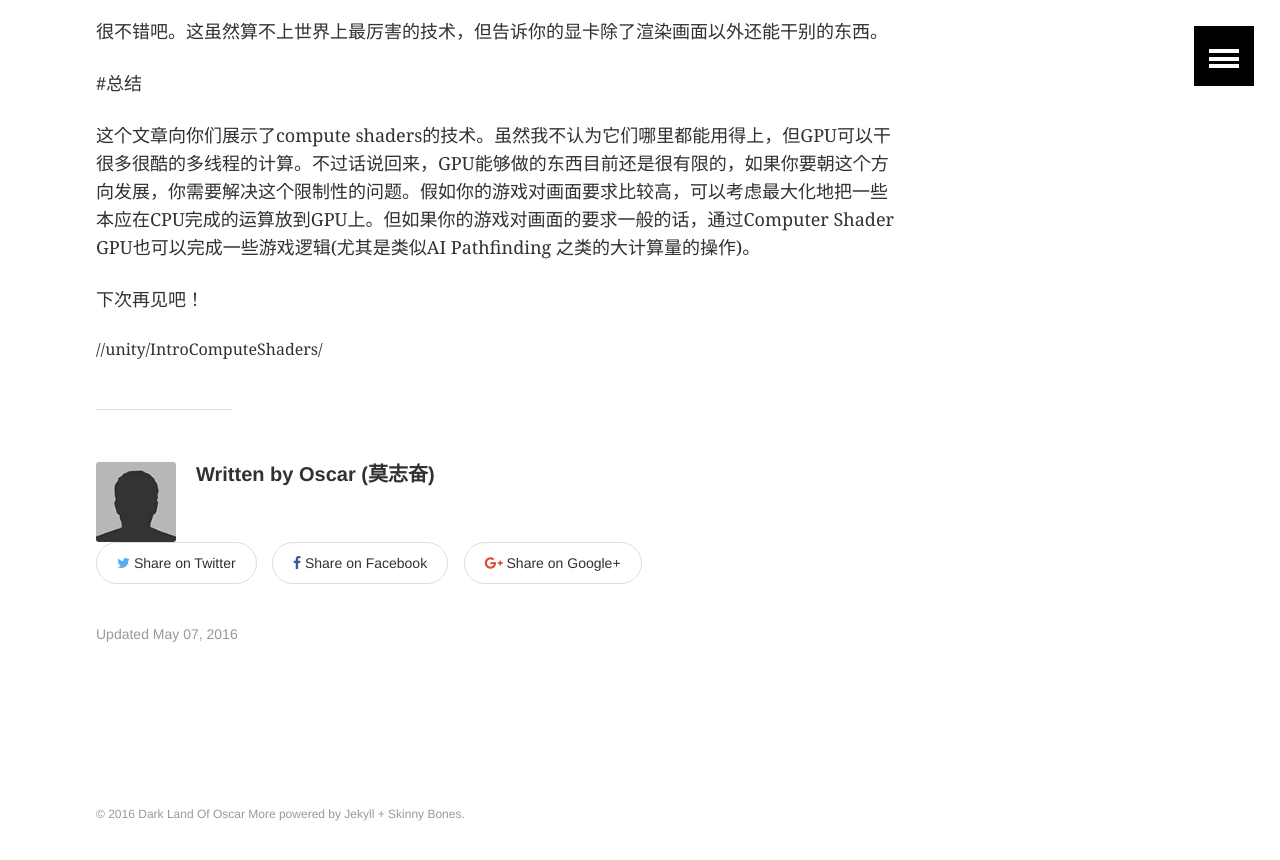
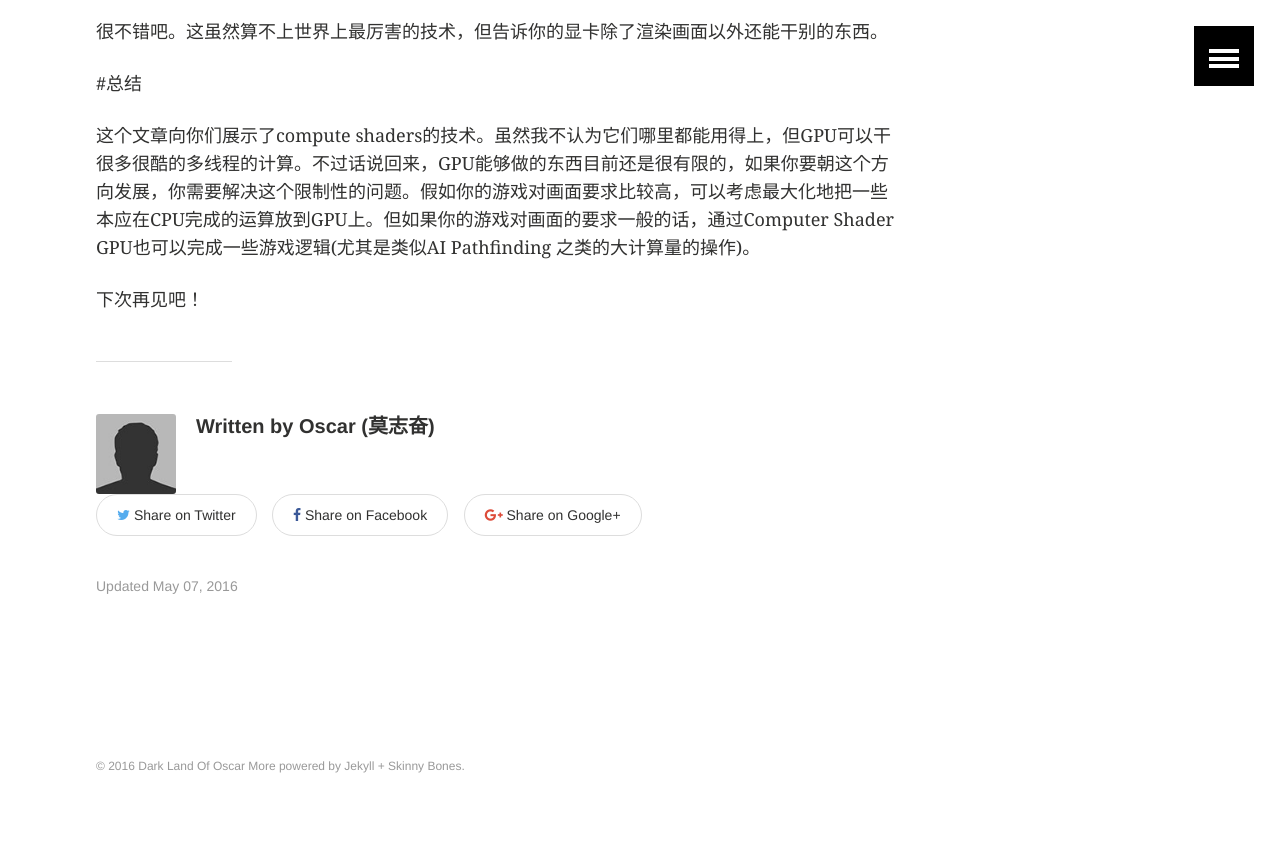
Before and after one commit to oscarmore2/oscarmore2.github.io, a Jekyll site: the page built from _posts/2016-05-07-IntroComputeShaders.md, in a window 1280 px wide and 900 px high, scrolled down 5173 px. Shown: the top 860 px of the window. Built offline with Jekyll 4.4.1, drawn with Linux system fonts in a browser that asks for light colours; comment, search, counter and statistics services are not loaded; some of the changed lines change nothing that is shown.

Commit message:
change layout

```diff
--- a/_layouts/article.html
+++ b/_layouts/article.html
@@ -19,7 +19,6 @@ layout: default
 		<div class="inner-wrap">
 			<div id="content" class="page-content" itemprop="articleBody">
 				{{ content }}
-				{{ site.url }}/{{page.url}}
 				<hr />
 				<footer class="page-footer">
 					{% if page.categories %}{% include page-author.html %}{% endif %}
@@ -33,8 +32,8 @@ layout: default
 					     */
 
 					    var disqus_config = function () {
-					        this.page.url = "{{ site.url }}/{{post.url}}";  // Replace PAGE_URL with your page's canonical URL variable
-					        this.page.identifier = "{{ post.title }}"; // Replace PAGE_IDENTIFIER with your page's unique identifier variable
+					        this.page.url = "http://oscarmore2.github.io{{page.url}}";  // Replace PAGE_URL with your page's canonical URL variable
+					        this.page.identifier = "page.id"; // Replace PAGE_IDENTIFIER with your page's unique identifier variable
 					    };
 
 					    (function() {  // DON'T EDIT BELOW THIS LINE
```
